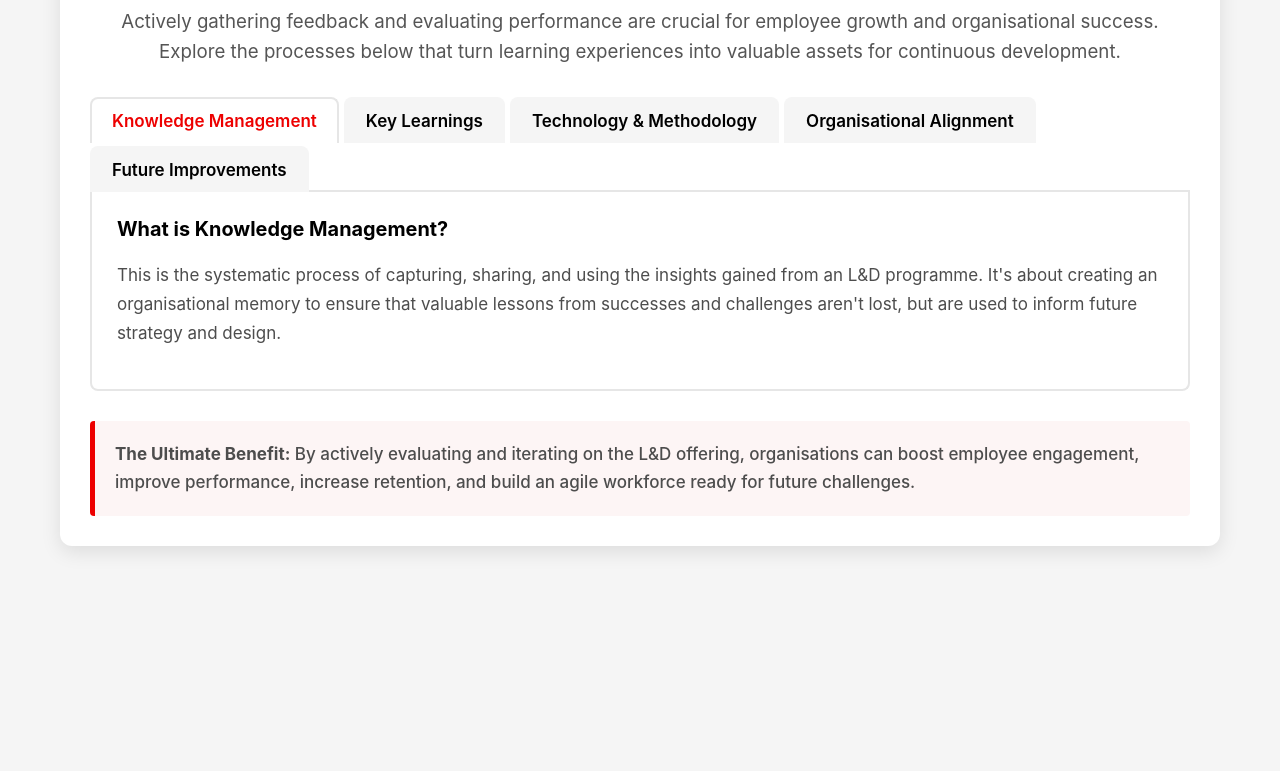
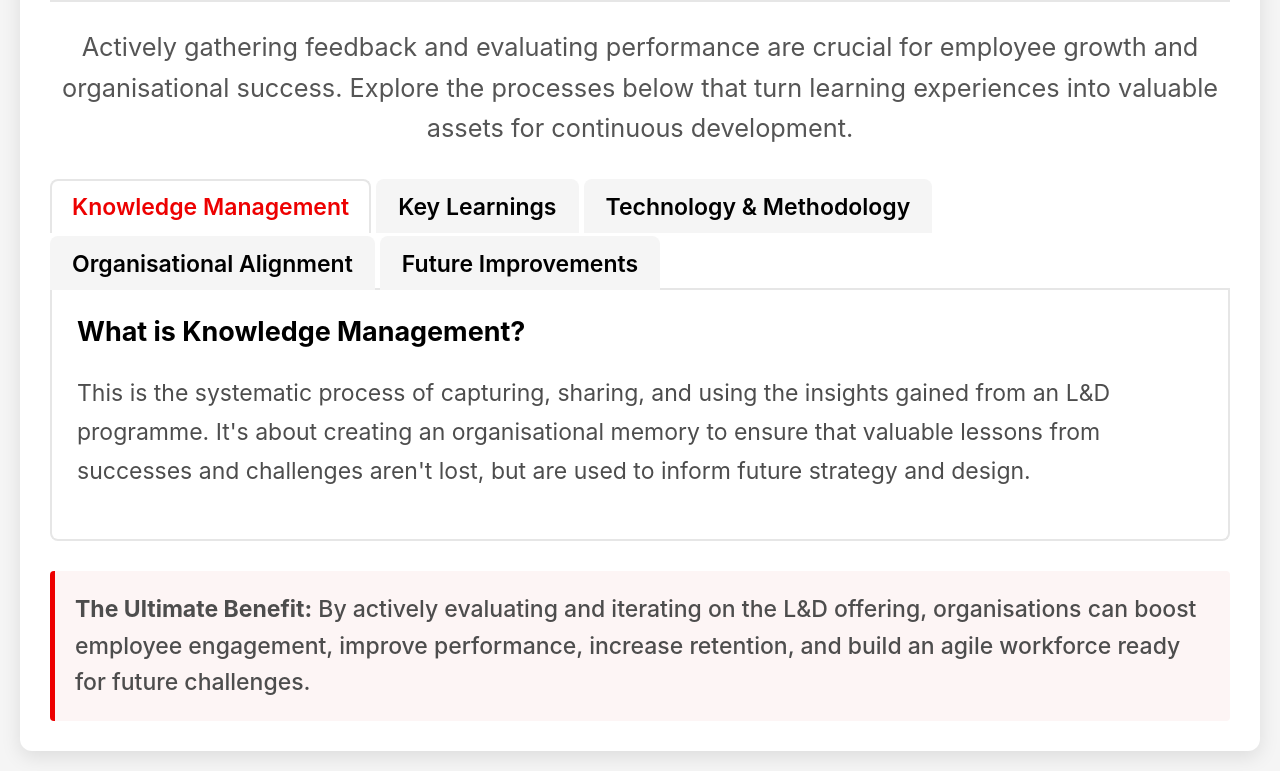
Before and after one commit to kathrynmcgilvrayeles/The-L-D-Feedback-loop, a plain HTML site: page index.html in a window 1280 px wide. Shown: the part 122-893 px from the top of the page. Before the commit the page ends 800 px from the top, so only its background shows below. Drawn offline with Linux system fonts and the light colour scheme.

Commit message:
Update index.html

```diff
--- a/index.html
+++ b/index.html
@@ -28,12 +28,12 @@
             align-items: flex-start;
             min-height: 100vh;
             box-sizing: border-box;
-            font-size: 17px; /* Larger base font size for readability */
+            font-size: 23px; /* Larger base font size for readability */
         }
 
         .container {
             width: 100%;
-            max-width: 1100px; /* Made the container larger */
+            max-width: 1450px; /* Made the container larger */
             background: var(--brand-white);
             padding: 30px;
             border-radius: 12px;
```
